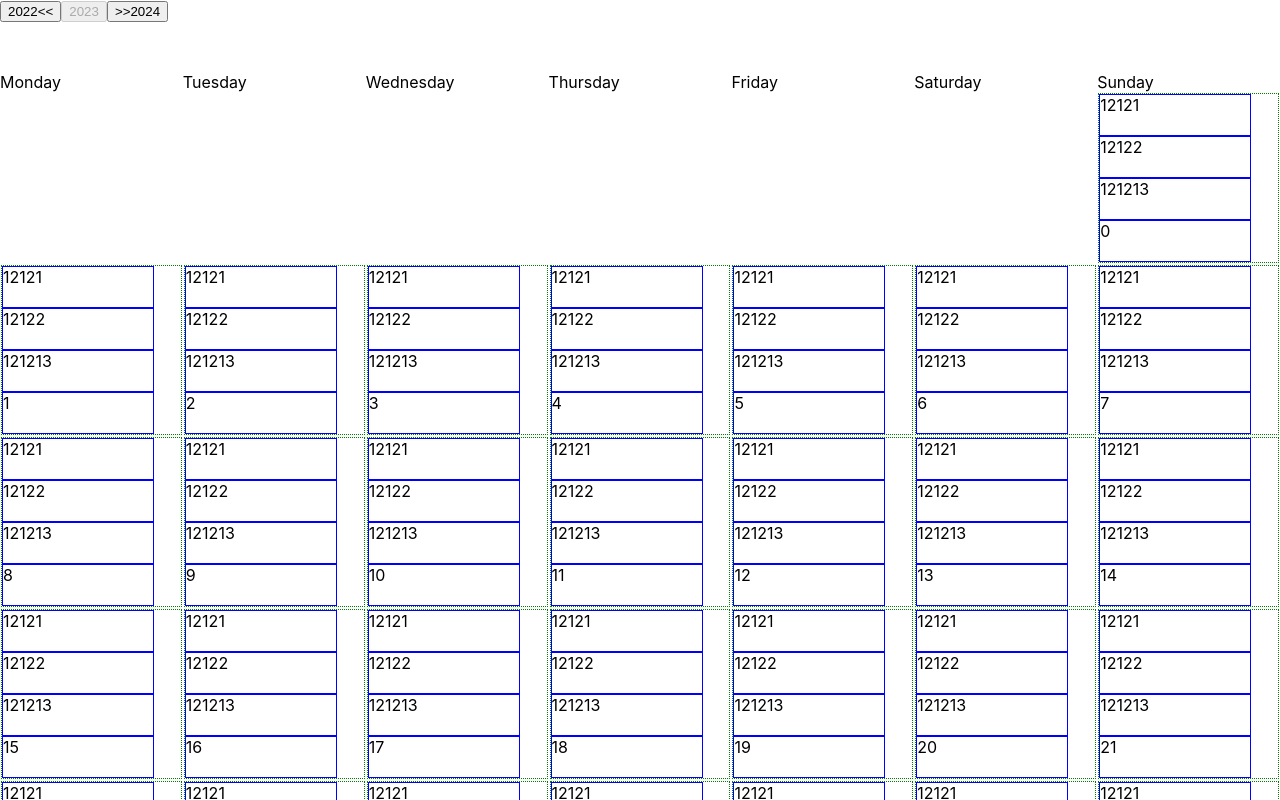
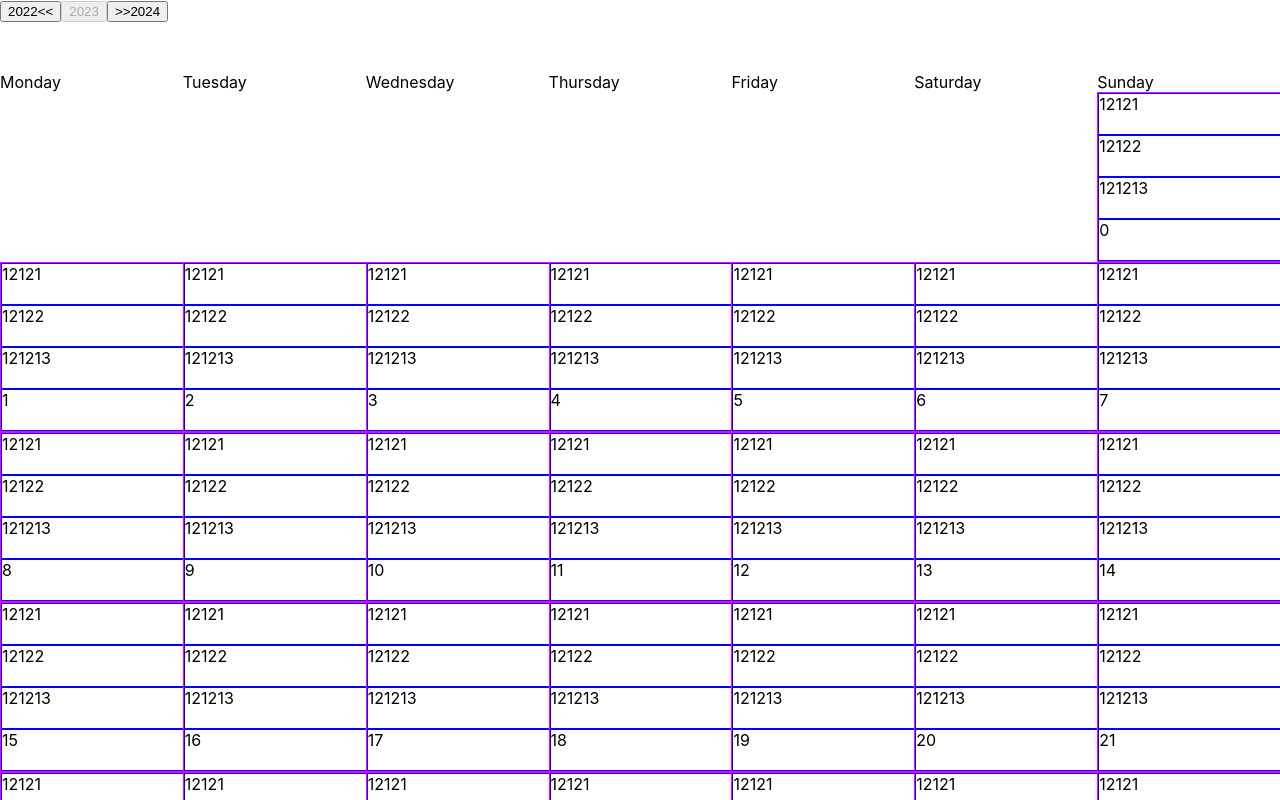
Before and after one commit to dovhanrg/calendar-ui, a React (Create React App) app: page / in a window 1280 px wide. Shown: the top 800 px of the page. Built offline with nearby package versions, Linux system fonts and the light colour scheme.

Commit message:
[WIP] sortable in one list

```diff
--- a/src/App.tsx
+++ b/src/App.tsx
@@ -13,6 +13,7 @@ import {
 } from "@dnd-kit/core";
 import WeekShift from "./components/common/WeekShift";
 import {sortableKeyboardCoordinates, verticalListSortingStrategy} from "@dnd-kit/sortable";
+import Droppable from "./components/Droppable";
 
 
 export default function App() {
@@ -33,8 +34,8 @@ export default function App() {
 
     const handleDragEnd = (event: DragEndEvent) => {
         // console.log(event.over);
-        // const {over, active} = event;
-        // console.log(over, active);
+        const {over, active} = event;
+        console.log(over, active);
         // if (active.id !== over?.id) {
         //
         // }
@@ -64,7 +65,7 @@ export default function App() {
                 >
                     {days.map((day, index) => {
                         return (
-                            <TextFiled droppableId={index.toString(10)} draggableIds={ids[index]} />
+                                <TextFiled droppableId={index.toString(10)} draggableIds={ids[index]} />
                         )
                     })}
                 </DndContext>
--- a/src/components/SortableItem.tsx
+++ b/src/components/SortableItem.tsx
@@ -12,12 +12,17 @@ export function SortableItem(props: Props) {
         setNodeRef,
         transform,
         transition,
-    } = useSortable({id: props.id});
+        isDragging,
+    } = useSortable({
+        id: props.id
+    });
+
+    // console.log({isDragging});
 
     const style = {
         transform: CSS.Transform.toString(transform),
         transition,
-        height: '40px', maxWidth: '150px', width: '100%', border: '1px solid blue'
+        height: '40px', border: '1px solid blue'
     };
 
     return (
--- a/src/components/common/TextFiled.tsx
+++ b/src/components/common/TextFiled.tsx
@@ -33,7 +33,7 @@ type Props = {
 
 const TextField = ({draggableIds, droppableId}: Props) => {
 
-    const [items, setItems] = useState([12121, 12122, 121213,...draggableIds]);
+    const [items, setItems] = useState([12121, 12122, 121213, ...draggableIds]);
 
     const sensors = useSensors(
         useSensor(PointerSensor),
@@ -42,27 +42,44 @@ const TextField = ({draggableIds, droppableId}: Props) => {
         })
     );
     const handleDragEnd = (event: DragEndEvent) => {
-        console.log(event.over);
+        // console.log(event.over);
         const {over, active} = event;
-        console.log(over, active);
+        // console.log(over, active);
         if (active.id !== over?.id) {
             setItems((items) => {
                 const oldIndex = items.findIndex(i => i === active.id);
-                const newIndex = items.findIndex( i => i === over?.id);
+                const newIndex = items.findIndex(i => i === over?.id);
                 return arrayMove(items, oldIndex, newIndex);
             });
         }
     }
     return (
-            <DndContext onDragEnd={handleDragEnd} sensors={sensors} collisionDetection={closestCenter}>
-                <SortableContext items={items} strategy={verticalListSortingStrategy}>
-                   <div style={{border: '1px dotted green', margin: '1px', maxHeight: '200px', overflow: "scroll"}}>
-                       {items.map(id => {
-                           return (<SortableItem id={id} />)
-                       })}
-                   </div>
-                </SortableContext>
+        <div style={{maxWidth: '200px'}}>
+            <DndContext
+                // onDragOver={(event) => {
+                //     // console.log(event.over, event.active)
+                // }}
+                onDragEnd={handleDragEnd}
+                sensors={sensors}
+                // collisionDetection={closestCenter}
+            >
+                <Droppable id={droppableId}>
+                    <SortableContext items={items} strategy={verticalListSortingStrategy}>
+                        {/*<div style={{*/}
+                        {/*    border: '1px dotted green',*/}
+                        {/*    margin: '1px',*/}
+                        {/*    maxHeight: '200px',*/}
+                        {/*    overflow: "scroll",*/}
+                        {/*    maxWidth: '200px'*/}
+                        {/*}}>*/}
+                            {items.map(id => {
+                                return (<SortableItem id={id}/>)
+                            })}
+                        {/*</div>*/}
+                    </SortableContext>
+                </Droppable>
             </DndContext>
+        </div>
     );
 };
 
```
